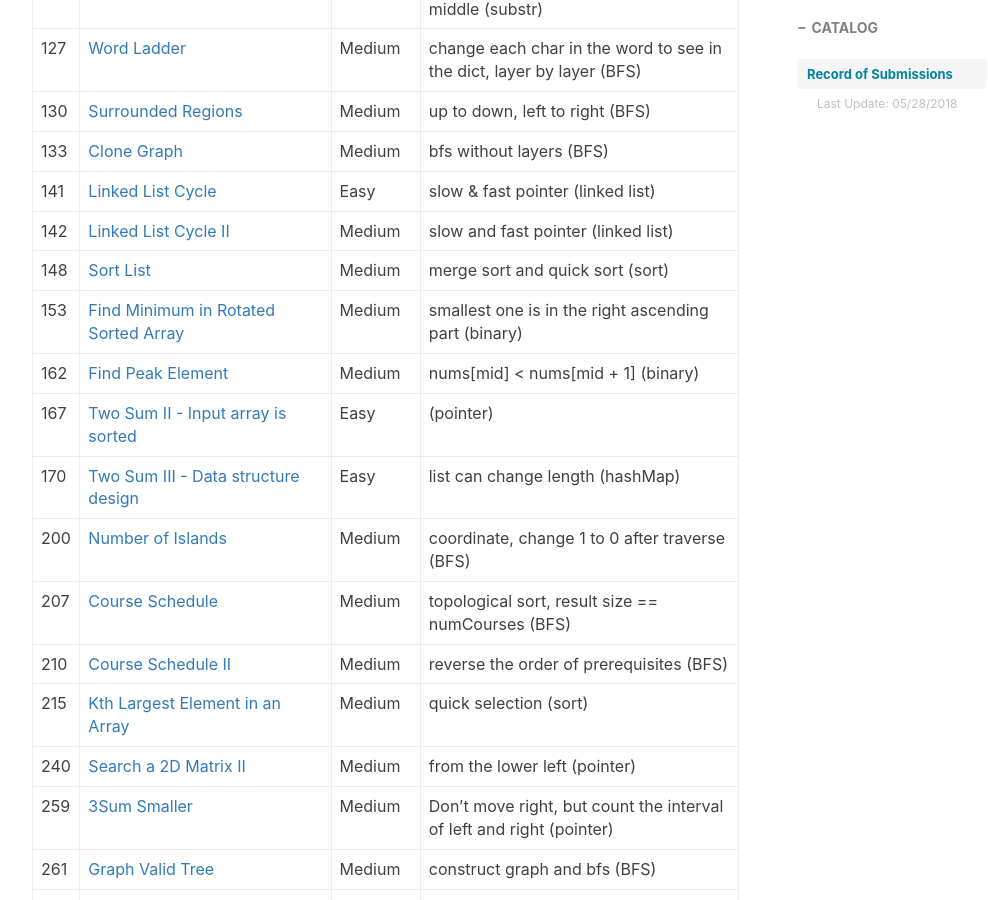
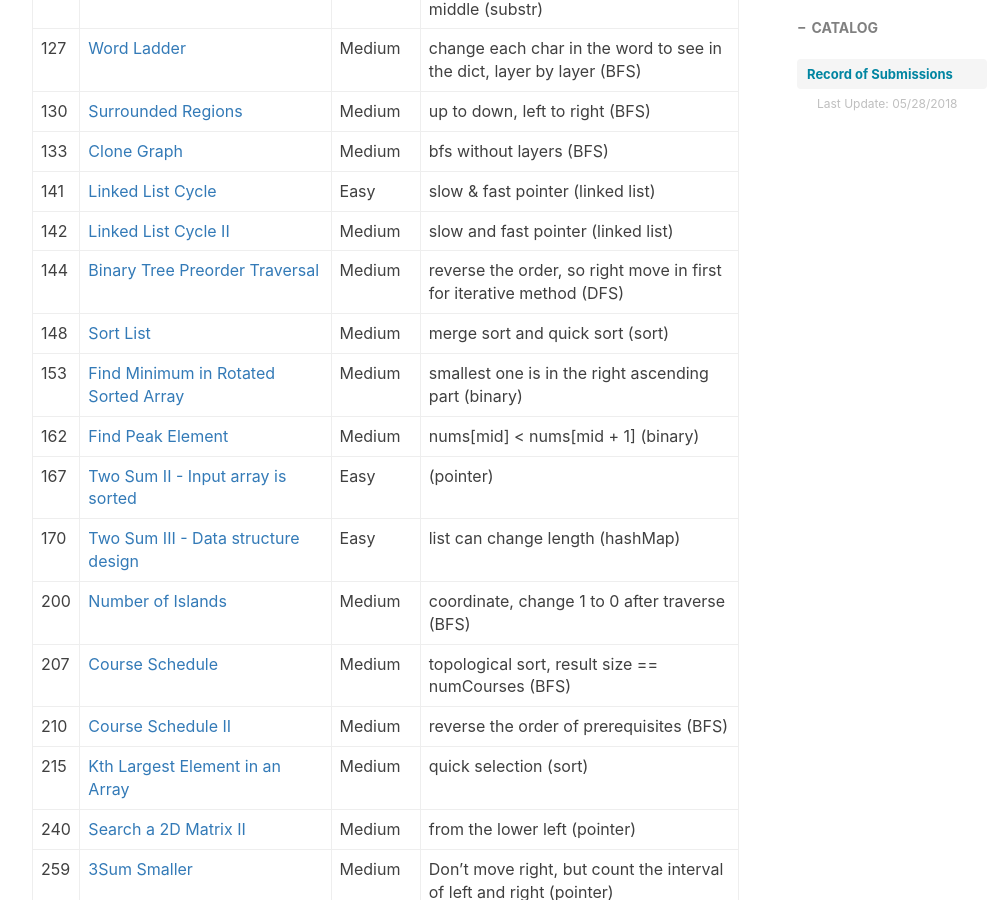
Before and after one commit to ly16/ly16.github.io, a Jekyll site: the page built from _posts/2018-05-18-leetcode-record-round1.md, in a window 1280 px wide and 900 px high, scrolled down 1754 px. Shown: the whole window, without its empty margins (233-1221 px from the left). Built offline with Jekyll 4.4.1, drawn with Linux system fonts in a browser that asks for light colours; nearby versions of some CDN libraries; comment, search, counter and statistics services are not loaded.

Commit message:
Update 2018-05-18-leetcode-record-round1.md

```diff
--- a/_posts/2018-05-18-leetcode-record-round1.md
+++ b/_posts/2018-05-18-leetcode-record-round1.md
@@ -41,6 +41,7 @@ tags:
 |133|[Clone Graph](https://github.com/ly16/LC-Practice/blob/master/Copy%20Graph.java)|Medium|bfs without layers (BFS)|
 |141|[Linked List Cycle](https://github.com/ly16/LC-Practice/blob/master/Check%20If%20Linked%20List%20Has%20A%20Cycle.java)|Easy|slow & fast pointer (linked list)|
 |142|[Linked List Cycle II](https://github.com/ly16/LC-Practice/blob/master/Linked%20List%20Cycle%20II.java)|Medium|slow and fast pointer (linked list)|
+|144|[Binary Tree Preorder Traversal](https://github.com/ly16/LC-Practice/blob/master/Binary%20Tree%20Preorder%20Traversal.java)|Medium|reverse the order, so right move in first for iterative method (DFS)|
 |148|[Sort List](https://github.com/ly16/LC-Practice/blob/master/Sort%20List.java)|Medium|merge sort and quick sort (sort)|
 |153|[Find Minimum in Rotated Sorted Array](https://github.com/ly16/LC-Practice/blob/master/Find%20Minimum%20in%20Rotated%20Sorted%20Array.java)|Medium|smallest one is in the right ascending part (binary)|
 |162|[Find Peak Element](https://github.com/ly16/LC-Practice/blob/master/Find%20Peak%20Element.java)|Medium|nums[mid] < nums[mid + 1] (binary)|
```
